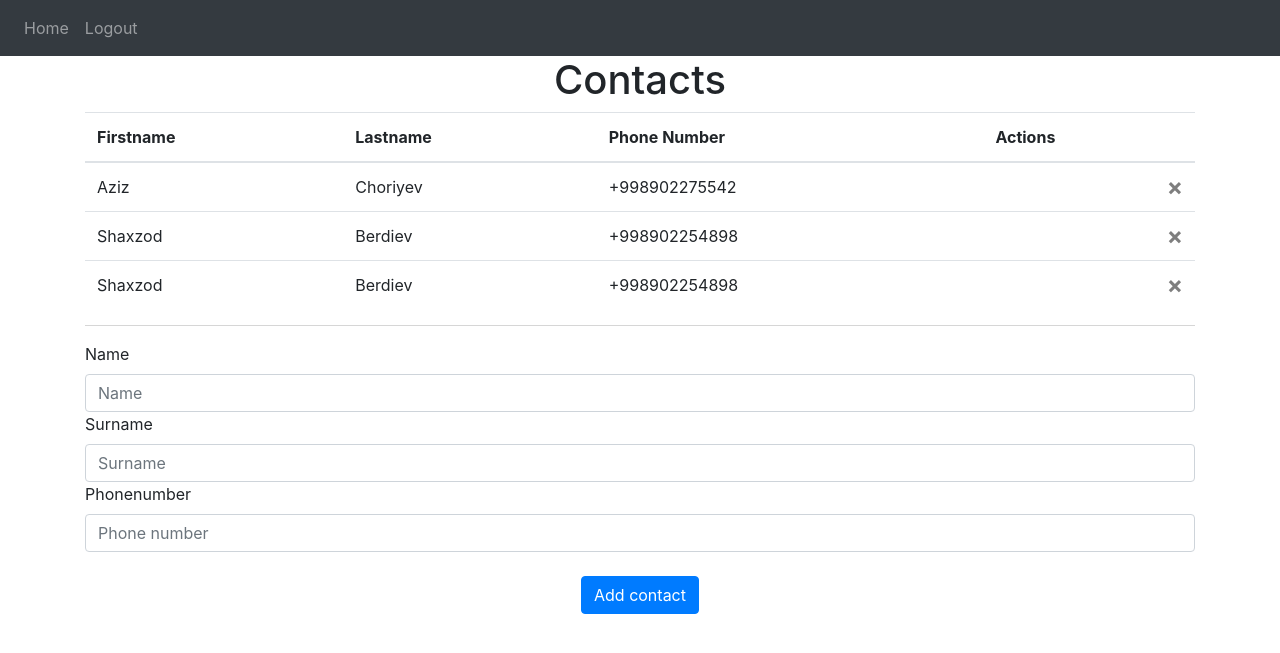
After one commit to Baxtishodd/Flask-Note-App, a Flask app: page /contacts in a window 1280 px wide. The commit adds this page. Shown: the top 653 px of the page. Run offline with Flask 2, Linux system fonts and the light colour scheme; a user stored in the database is signed in; data comes from the database, SQL or seed files in the repository; both versions use the stored data as it was after the commit; some libraries are stand-ins or nearby versions.

Commit message:
Added Contact feature

```diff
--- a/website/static/index.js
+++ b/website/static/index.js
@@ -3,6 +3,16 @@ function deleteNote(noteId) {
     method: "POST",
     body: JSON.stringify({ noteId: noteId }),
   }).then((_res) => {
-    window.location.href = "/";
+    window.location.href = "/notes";
   });
 }
+
+
+function deleteContact(contactId) {
+  fetch("/delete-contact", {
+    method: "POST",
+    body: JSON.stringify({ contactId: contactId }),
+  }).then((_res) => {
+    window.location.href = "/contacts";
+  });
+}
--- /dev/null
+++ b/website/templates/contact.html
@@ -0,0 +1,62 @@
+{% extends "base.html" %} {% block title %}Contacts{% endblock %} {% block content %}
+    <h1 align="center">Contacts</h1>
+    <table class="table table-hover" id="contacts">
+      <thead>
+        <tr>
+          <th>Firstname</th>
+          <th>Lastname</th>
+          <th>Phone Number</th>
+          <th>Actions</th>
+        </tr>
+      </thead>
+      <tbody>
+        {% for contact in user.contacts %}
+        <tr class="success">
+          <td>{{ contact.name}}</td>
+          <td>{{ contact.sname}}</td>
+          <td>{{ contact.pnumber}}</td>
+          <td><button
+              type="button"
+              class="close"
+              onClick="deleteContact({{ contact.id }})">
+            <span aria-hidden="true">&times;</span>
+          </button></td>
+        </tr>
+        {% endfor %}
+      </tbody>
+    </table>
+    <hr color=#eee>
+
+    <form method="POST">
+      <label for="first_name">Name</label>
+      <input
+            type="text"
+            name="first_name"
+            id="first_name"
+            class="form-control"
+            placeholder="Name"
+        />
+      <label for="last_name">Surname</label>
+      <input
+            type="text"
+            name="last_name"
+            id="last_name"
+            class="form-control"
+            placeholder="Surname"
+        />
+        <label for="phone_number">Phonenumber</label>
+        <input
+            type="text"
+            name="phone_number"
+            id="phone_number"
+            class="form-control"
+            placeholder="Phone number"
+         />
+
+      <br />
+      <div align="center">
+        <button type="submit" class="btn btn-primary">Add contact</button>
+      </div>
+    </form>
+
+    {% endblock %}
--- a/website/views.py
+++ b/website/views.py
@@ -1,15 +1,24 @@
 from flask import Blueprint, render_template, request, flash, jsonify
 from flask_login import login_required, current_user
-from .models import Note
+from .models import Note, Contact
 from . import db
 import json
 
 views = Blueprint('views', __name__)
 
 
-@views.route('/', methods=['GET', 'POST'])
+# --- Home
+@views.route('/')
+def home():
+
+    return render_template("home.html", user=current_user)
+
+
+
+# --- Notes
+@views.route('/notes', methods=['GET', 'POST'])
 @login_required
-def home():
+def notes():
     if request.method == 'POST':
         note = request.form.get('note')
 
@@ -21,7 +30,7 @@ def home():
             db.session.commit()
             flash('Note added!', category='success')
 
-    return render_template("home.html", user=current_user)
+    return render_template("note.html", user=current_user)
 
 
 @views.route('/delete-note', methods=['POST'])
@@ -35,3 +44,41 @@ def delete_note():
             db.session.commit()
 
     return jsonify({})
+
+
+# --- Contacts
+@views.route('/contacts', methods=['GET', 'POST'])
+@login_required
+def contacts():
+    if request.method == 'POST':
+        first_name = request.form.get('first_name')
+        last_name = request.form.get('last_name')
+        phone_number = request.form.get('phone_number')
+
+        if len(first_name) < 1:
+            flash('Name is too short!', category='error')
+        elif len(last_name) < 1:
+            flash('Surname is too short!', category='error')
+        elif len(phone_number) < 1:
+            flash('Phone number is too short!', category='error')
+        else:
+            new_contact = Contact(name=first_name, sname=last_name, pnumber=phone_number, user_id=current_user.id)
+            db.session.add(new_contact)
+            db.session.commit()
+            flash('Contact added!', category='success')
+
+    return render_template("contact.html", user=current_user)
+
+
+
+@views.route('/delete-contact', methods=['POST'])
+def delete_contact():
+    contact = json.loads(request.data)
+    contactId = contact['contactId']
+    contact = Contact.query.get(contactId)
+    if contact:
+        if contact.user_id == current_user.id:
+            db.session.delete(contact)
+            db.session.commit()
+
+    return jsonify({})
```
Also changed, not shown: website/models.py (+11 -0 lines), website/templates/home.html (+8 -21 lines), website/templates/note.html (added, +46 -0 lines), website/auth.py (line endings or trailing spaces), website/database.db.
